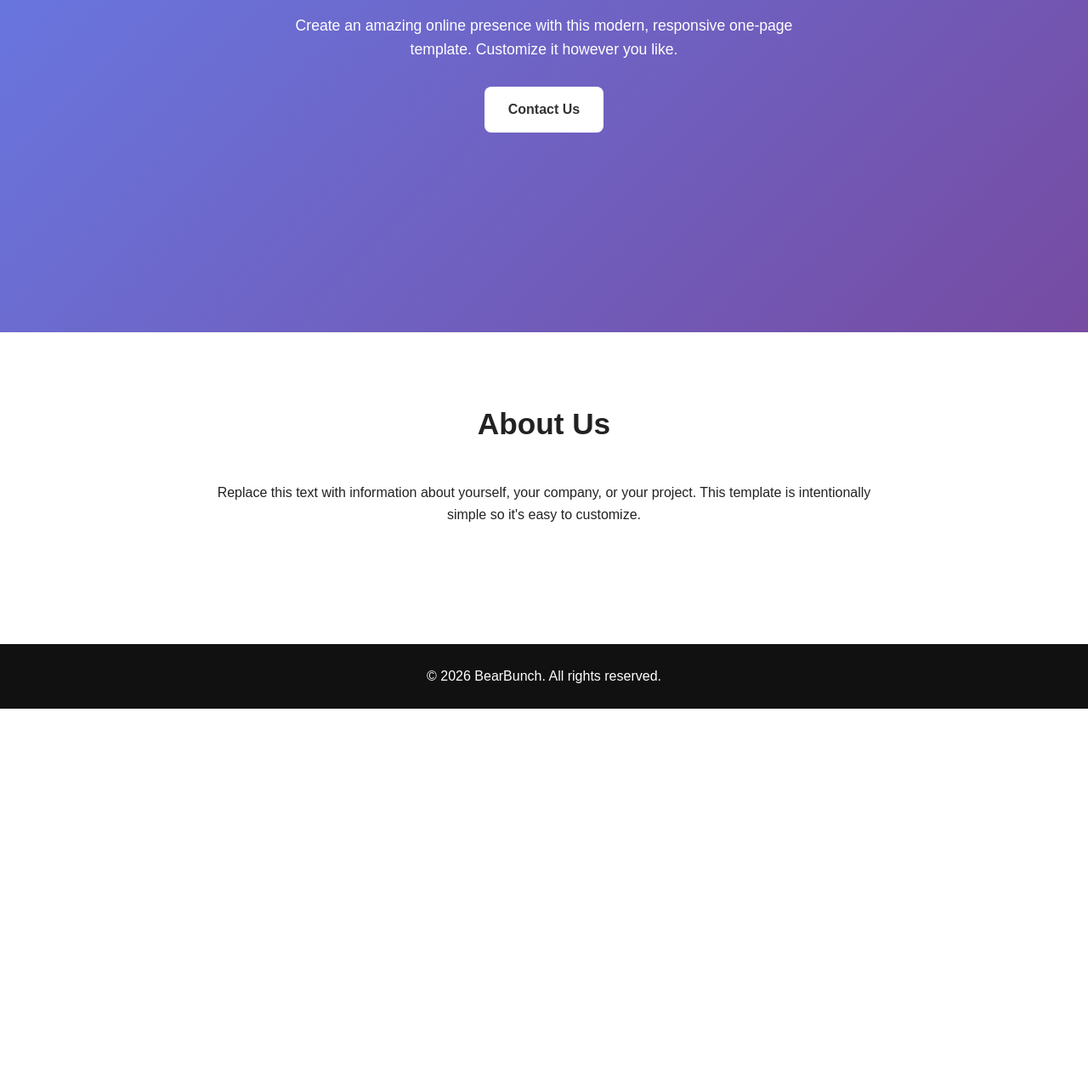
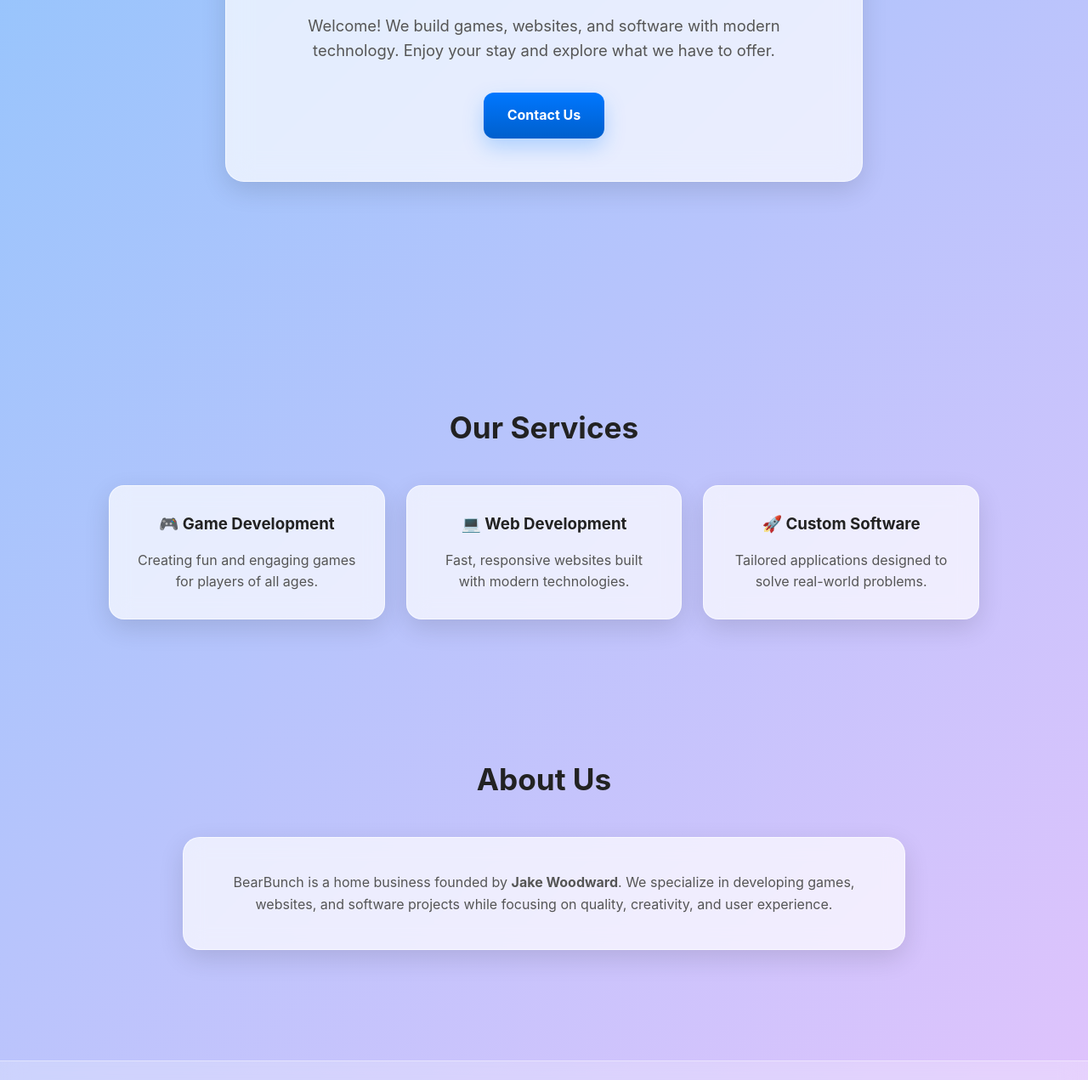
Before and after one commit to bearbunch/home, a plain HTML site: page index.html in a window 1280 px wide. Shown: the part 406-1677 px from the top of the page at 85% size. Before the commit the page ends 1240 px from the top, so only its background shows below. Drawn offline with Linux system fonts and the light colour scheme.

Commit message:
Revamp index.html with new styles and content
Updated the website title, styles, and added content sections.

```diff
--- a/index.html
+++ b/index.html
@@ -3,14 +3,25 @@
 <head>
 <meta charset="UTF-8">
 <meta name="viewport" content="width=device-width, initial-scale=1.0">
-<title>Your Website</title>
+<title>BearBunch</title>
 
 <style>
+:root{
+    --bg1:#8ec5fc;
+    --bg2:#e0c3fc;
+    --text:#555;
+    --card:rgba(255,255,255,.70);
+    --card-border:rgba(255,255,255,.6);
+    --accent1:#0077ff;
+    --accent2:#005fcc;
+    --glass:0 10px 30px rgba(0,0,0,.12);
+}
+
 *{
     margin:0;
     padding:0;
     box-sizing:border-box;
-    font-family:Arial,Helvetica,sans-serif;
+    font-family:Inter,Arial,Helvetica,sans-serif;
 }
 
 html{
@@ -18,17 +29,23 @@ html{
 }
 
 body{
-    background:#fff;
-    color:#222;
+    min-height:100vh;
+    background:linear-gradient(135deg,var(--bg1),var(--bg2));
+    color:var(--text);
     line-height:1.6;
 }
+
+/* ================= HEADER ================= */
 
 header{
     position:sticky;
     top:0;
-    background:#111;
+    z-index:1000;
     padding:18px 8%;
-    z-index:1000;
+    background:rgba(255,255,255,.25);
+    backdrop-filter:blur(14px);
+    -webkit-backdrop-filter:blur(14px);
+    border-bottom:1px solid rgba(255,255,255,.4);
 }
 
 nav{
@@ -38,9 +55,9 @@ nav{
 }
 
 .logo{
+    font-size:1.7rem;
+    font-weight:800;
     color:#fff;
-    font-size:1.6rem;
-    font-weight:bold;
 }
 
 nav ul{
@@ -52,12 +69,15 @@ nav ul{
 nav a{
     color:#fff;
     text-decoration:none;
-    transition:.3s;
+    font-weight:600;
+    transition:.25s;
 }
 
 nav a:hover{
-    color:#6aa8ff;
+    color:#dff0ff;
 }
+
+/* ================= HERO ================= */
 
 .hero{
     min-height:90vh;
@@ -65,37 +85,50 @@ nav a:hover{
     justify-content:center;
     align-items:center;
     text-align:center;
-    padding:40px;
-    background:linear-gradient(135deg,#667eea,#764ba2);
-    color:#fff;
+    padding:40px 20px;
+}
+
+.hero-box{
+    max-width:750px;
+    background:var(--card);
+    border:1px solid var(--card-border);
+    backdrop-filter:blur(15px);
+    -webkit-backdrop-filter:blur(15px);
+    border-radius:22px;
+    padding:50px;
+    box-shadow:var(--glass);
 }
 
 .hero h1{
     font-size:3.5rem;
     margin-bottom:20px;
+    color:#222;
 }
 
 .hero p{
-    max-width:650px;
-    margin:auto;
-    margin-bottom:30px;
-    font-size:1.1rem;
+    font-size:1.15rem;
+    margin-bottom:35px;
 }
+
+/* ================= BUTTON ================= */
 
 .btn{
     display:inline-block;
-    background:#fff;
-    color:#333;
     padding:14px 28px;
-    border-radius:8px;
+    border-radius:12px;
     text-decoration:none;
     font-weight:bold;
-    transition:.3s;
+    color:#fff;
+    background:linear-gradient(180deg,var(--accent1),var(--accent2));
+    transition:.2s;
+    box-shadow:0 10px 25px rgba(0,119,255,.25);
 }
 
 .btn:hover{
     transform:translateY(-3px);
 }
+
+/* ================= SECTION ================= */
 
 section{
     padding:80px 10%;
@@ -103,9 +136,12 @@ section{
 
 section h2{
     text-align:center;
+    font-size:2.2rem;
     margin-bottom:40px;
-    font-size:2.2rem;
+    color:#222;
 }
+
+/* ================= CARDS ================= */
 
 .cards{
     display:grid;
@@ -114,29 +150,49 @@ section h2{
 }
 
 .card{
-    background:#f5f5f5;
+    background:var(--card);
+    border:1px solid var(--card-border);
+    backdrop-filter:blur(12px);
+    -webkit-backdrop-filter:blur(12px);
+    border-radius:18px;
     padding:30px;
-    border-radius:10px;
     text-align:center;
+    box-shadow:var(--glass);
 }
 
 .card h3{
     margin-bottom:15px;
+    color:#222;
 }
 
+/* ================= ABOUT ================= */
+
 .about{
+    max-width:850px;
+    margin:auto;
+    background:var(--card);
+    border:1px solid var(--card-border);
+    backdrop-filter:blur(12px);
+    -webkit-backdrop-filter:blur(12px);
+    border-radius:20px;
+    padding:40px;
     text-align:center;
-    max-width:800px;
-    margin:auto;
+    box-shadow:var(--glass);
 }
 
+/* ================= FOOTER ================= */
+
 footer{
-    background:#111;
-    color:#fff;
+    margin-top:50px;
+    padding:25px;
     text-align:center;
-    padding:25px;
-    margin-top:60px;
+    background:rgba(255,255,255,.25);
+    backdrop-filter:blur(15px);
+    -webkit-backdrop-filter:blur(15px);
+    border-top:1px solid rgba(255,255,255,.4);
 }
+
+/* ================= MOBILE ================= */
 
 @media(max-width:700px){
 
@@ -146,12 +202,16 @@ nav{
 }
 
 nav ul{
+    justify-content:center;
     flex-wrap:wrap;
-    justify-content:center;
+}
+
+.hero-box{
+    padding:35px 25px;
 }
 
 .hero h1{
-    font-size:2.3rem;
+    font-size:2.4rem;
 }
 
 }
@@ -164,12 +224,12 @@ nav ul{
 
 <nav>
 
-<div class="logo">YourBrand</div>
+<div class="logo">🐻 BearBunch</div>
 
 <ul>
 <li><a href="/home">Home</a></li>
-<li><a href="/#services">Services</a></li>
-<li><a href="/#about">About</a></li>
+<li><a href="#services">Services</a></li>
+<li><a href="#about">About</a></li>
 <li><a href="/contact">Contact</a></li>
 </ul>
 
@@ -179,17 +239,41 @@ nav ul{
 
 <section class="hero">
 
-<div>
+<div class="hero-box">
 
 <h1>Welcome to BearBunch</h1>
 
 <p>
-Create an amazing online presence with this modern,
-responsive one-page template.
-Customize it however you like.
+Welcome! We build games, websites, and software with modern technology.
+Enjoy your stay and explore what we have to offer.
 </p>
 
-<a href="/contact" class="btn">Contact Us</a>
+<a class="btn" href="/contact">Contact Us</a>
+
+</div>
+
+</section>
+
+<section id="services">
+
+<h2>Our Services</h2>
+
+<div class="cards">
+
+<div class="card">
+<h3>🎮 Game Development</h3>
+<p>Creating fun and engaging games for players of all ages.</p>
+</div>
+
+<div class="card">
+<h3>💻 Web Development</h3>
+<p>Fast, responsive websites built with modern technologies.</p>
+</div>
+
+<div class="card">
+<h3>🚀 Custom Software</h3>
+<p>Tailored applications designed to solve real-world problems.</p>
+</div>
 
 </div>
 
@@ -197,15 +281,14 @@ Customize it however you like.
 
 <section id="about">
 
+<h2>About Us</h2>
+
 <div class="about">
 
-<h2>About Us</h2>
-
 <p>
-Replace this text with information about yourself,
-your company, or your project.
-This template is intentionally simple so it's easy
-to customize.
+BearBunch is a home business founded by <strong>Jake Woodward</strong>.
+We specialize in developing games, websites, and software projects while
+focusing on quality, creativity, and user experience.
 </p>
 
 </div>
```
